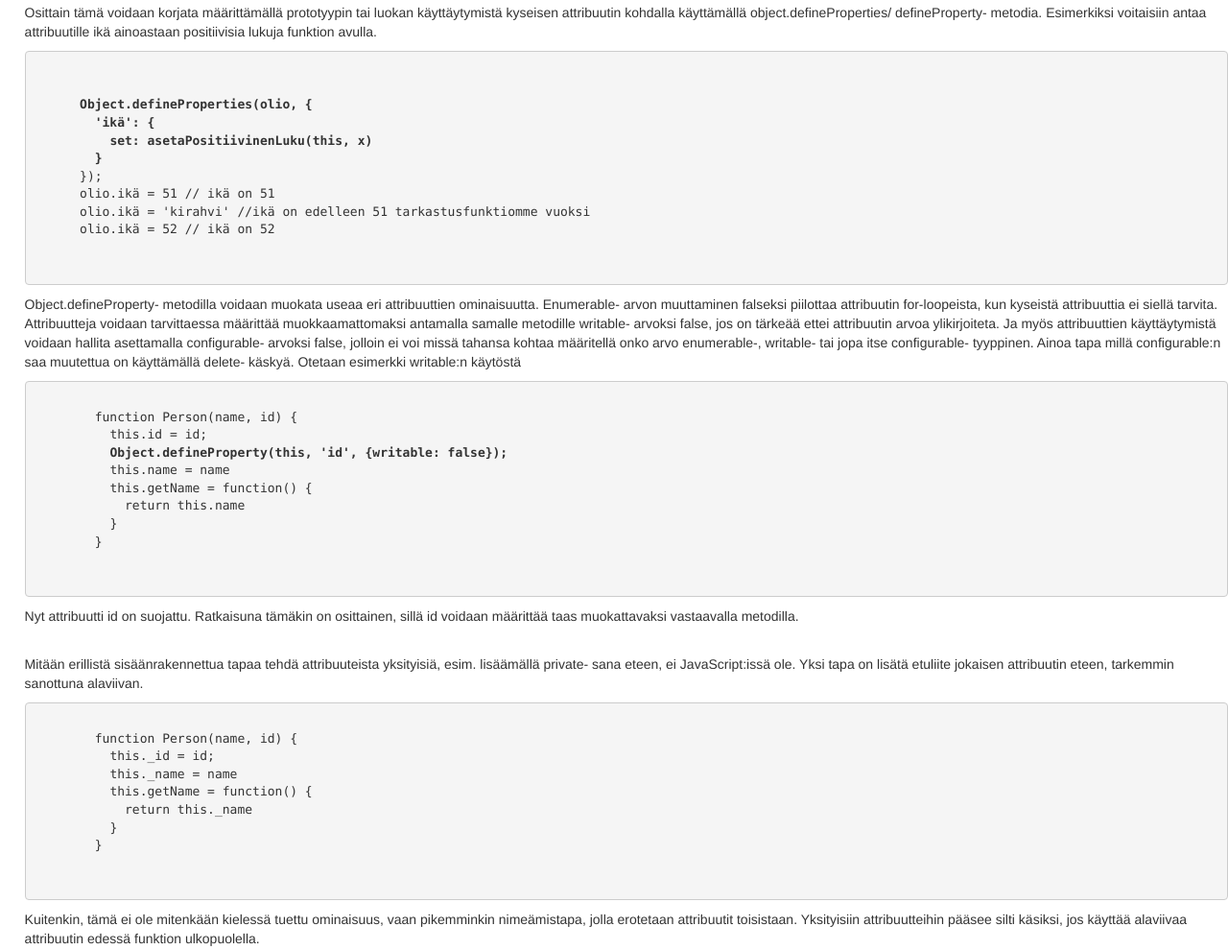
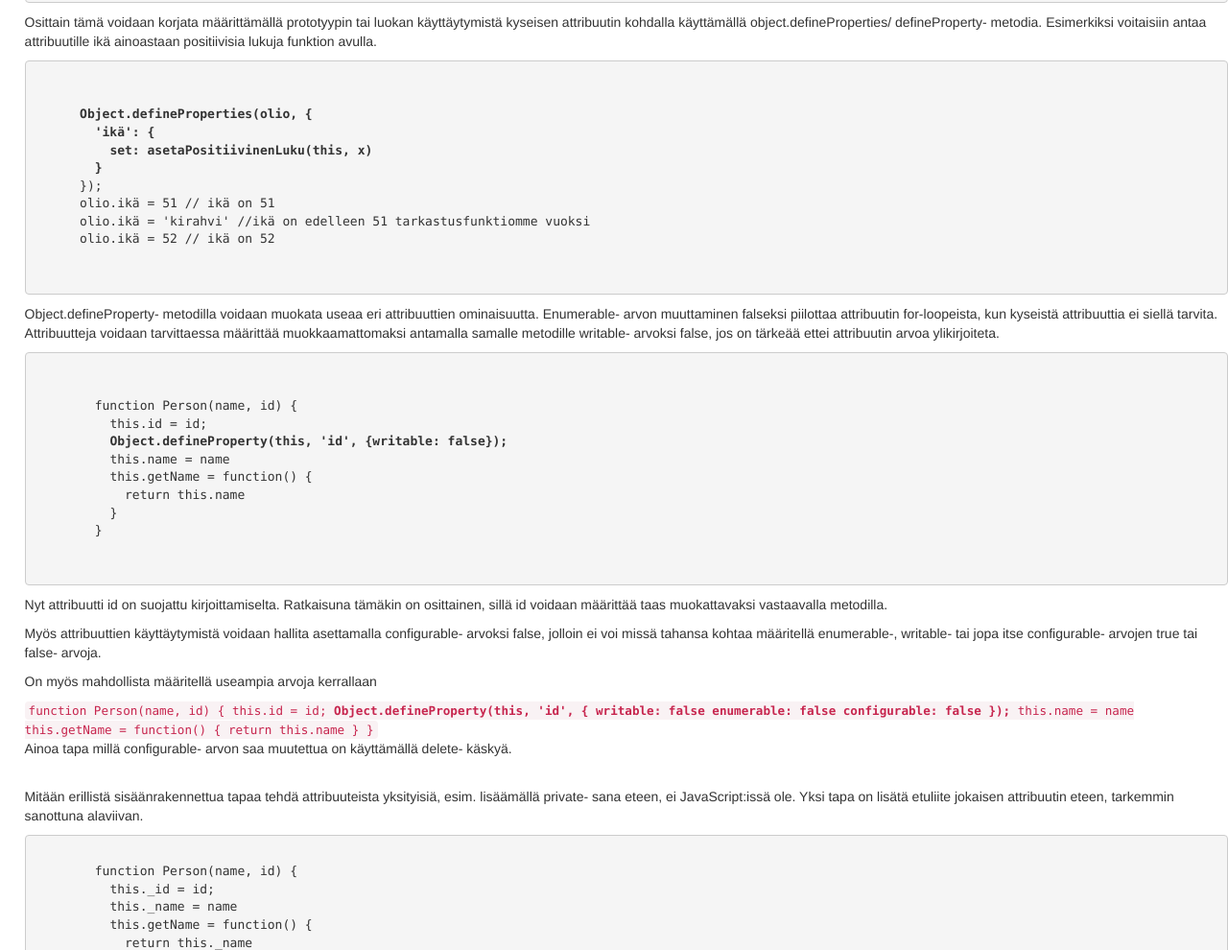
Before and after one commit to tixtixti/JStyhma, a website: page static/final.html in a window 1280 px wide. Shown: the part 7932-8922 px from the top of the page at 96% size. Drawn offline with nearby package versions, Linux system fonts and the light colour scheme.

Commit message:
hienosäätöä

```diff
--- a/static/final.html
+++ b/static/final.html
@@ -457,8 +457,8 @@
   Tietysti tämän välttämiseksi voi määrittää oliolle get- ja set-metodit. Käytännössä se onnistuu määrittelemällä
   oliolle kyseiset funktiot, kuten ylemmässä Person-esimerkissä mainittiin. Tällöin voidaan tarkemmin määrittää
   ehdot esimerkiksi muuttujan muuttamiselle. Kuitenkaan näiden määrittely ei sulje suoraan olion attribuuttien
-  suoraan muuttamista.
-  Oletetaan esimerkissä että setterissämme on tarkastus, että syöte on merkkijono.
+  suoraan muuttamista.</p>
+  <p>Oletetaan esimerkissä että setterissämme on tarkastus, että syöte on merkkijono.
 </p>
 <pre>
   <code>
@@ -485,12 +485,10 @@
     </code>
   </pre>
 
-  <p>
-  Object.defineProperty- metodilla voidaan muokata useaa eri attribuuttien ominaisuutta. Enumerable- arvon muuttaminen falseksi piilottaa attribuutin for-loopeista, kun kyseistä attribuuttia ei siellä tarvita.
-    Attribuutteja voidaan tarvittaessa määrittää muokkaamattomaksi antamalla samalle metodille writable- arvoksi false, jos on tärkeää ettei attribuutin arvoa ylikirjoiteta. Ja myös attribuuttien käyttäytymistä voidaan hallita asettamalla
-    configurable- arvoksi false, jolloin ei voi missä tahansa kohtaa määritellä onko arvo enumerable-, writable- tai jopa itse configurable- tyyppinen. Ainoa tapa millä configurable:n saa muutettua on käyttämällä delete- käskyä.
-    Otetaan esimerkki writable:n käytöstä</p>
-    <pre>
+   <p> Object.defineProperty- metodilla voidaan muokata useaa eri attribuuttien ominaisuutta. Enumerable- arvon muuttaminen falseksi piilottaa attribuutin for-loopeista, kun kyseistä attribuuttia ei siellä tarvita.
+   Attribuutteja voidaan tarvittaessa määrittää muokkaamattomaksi antamalla samalle metodille writable- arvoksi false,
+   jos on tärkeää ettei attribuutin arvoa ylikirjoiteta. </p>
+	<pre>
       <code>
         function Person(name, id) {
           this.id = id;
@@ -502,8 +500,26 @@
         }
       </code>
     </pre>
+    <p>Nyt attribuutti id on suojattu kirjoittamiselta. Ratkaisuna tämäkin on osittainen, sillä id voidaan määrittää taas muokattavaksi vastaavalla metodilla.</p>
     <p>
-      Nyt attribuutti id on suojattu. Ratkaisuna tämäkin on osittainen, sillä id voidaan määrittää taas muokattavaksi vastaavalla metodilla.
+    Myös attribuuttien käyttäytymistä voidaan hallita asettamalla configurable- arvoksi false, jolloin ei voi missä tahansa kohtaa määritellä enumerable-, writable- tai jopa itse configurable- arvojen true tai false- arvoja. </p>
+    <p>On myös mahdollista määritellä useampia arvoja kerrallaan</p>
+      <code>
+        function Person(name, id) {
+          this.id = id;
+          <b>Object.defineProperty(this, 'id', {
+          writable: false
+          enumerable: false
+          configurable: false
+          });</b>
+          this.name = name
+          this.getName = function() {
+            return this.name
+          }
+        }
+      </code>
+    </pre>
+    <p>Ainoa tapa millä configurable- arvon saa muutettua on käyttämällä delete- käskyä.
     </p>
       <p> </p>
     <br>
```
